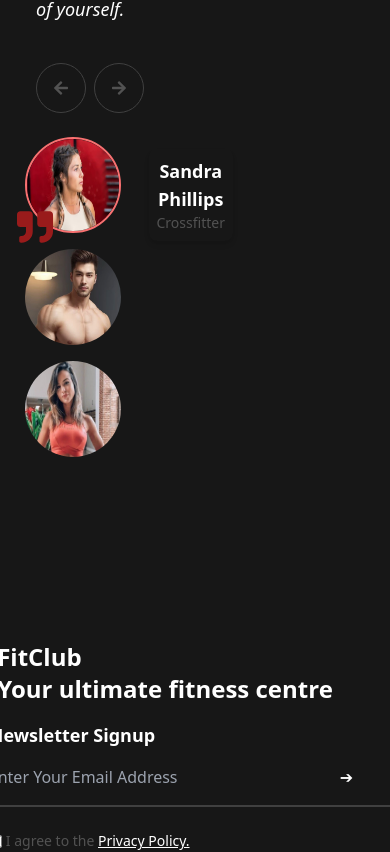
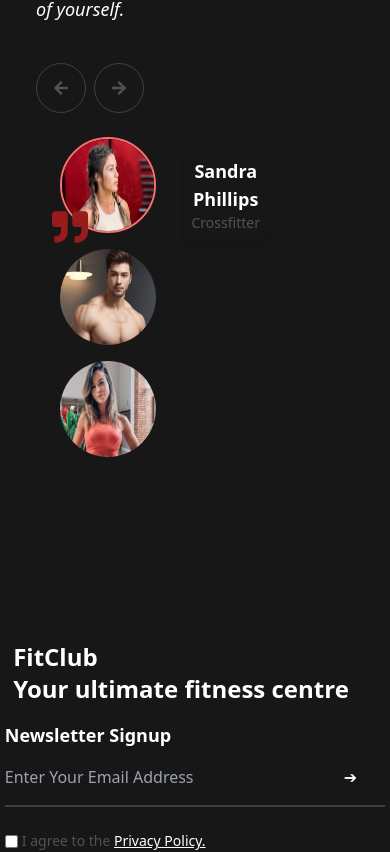
Before and after one commit to rajeshwari2538/Fitness-App, a React (Create React App) app: page /about in a window 390 px wide. Shown: the part 2260-3112 px from the top of the page. Built offline with nearby package versions, Linux system fonts and the light colour scheme.

Commit message:
changed some styles

```diff
--- a/src/components/Footer.js
+++ b/src/components/Footer.js
@@ -13,16 +13,16 @@ const Footer = () => {
     <footer className="max-w-6xl md:h-[40rem] mx-auto bg-neutral-900 text-white md:mt-24 mt-0 py-10">
       <div className="container mt-20 mx-auto -ml-5 md:ml-0 flex flex-col justify-between items-center">
 
-        <div className="flex flex-col -ml-5 md:ml-0 md:flex-row justify-between text-center md:text-left mb-4 md:mb-0">
+        <div className="flex flex-col ml-3 md:ml-0 md:flex-row justify-between text-center md:text-left mb-4 md:mb-0">
           <h2 className="md:text-4xl text-2xl text-left font-bold md:ml-20">FitClub</h2>
           <p className="md:text-7xl text-2xl font-bold md:ml-[30rem]">Your ultimate fitness centre</p>
         </div>
 
-        <div className="md:-ml-[45rem] ml-8">
+        <div className="md:-ml-[45rem] ml-10">
           <h3 className="text-lg font-bold mb-2">Newsletter Signup</h3>
           <div className="flex items-center mb-1">
             <input type="email" placeholder="Enter Your Email Address" className="bg-neutral-900 text-neutral-700 pl-0 pr-20 py-2 rounded-l px-10 focus:outline-none" />
-            <button className="md:px-2 px-10 py-2 hover:text-red-700 rounded-r focus:outline-none">➔</button>
+            <button className="md:px-2 px-7 py-2 hover:text-red-700 rounded-r focus:outline-none">➔</button>
           </div>
           <div className='border border-neutral-700 my-2'></div>
           <div className="flex items-center mt-6 text-sm">
--- a/src/components/Home.js
+++ b/src/components/Home.js
@@ -38,7 +38,7 @@ const Home = () => {
   };
 
   return (
-    <div className="max-w-6xl mx-auto -mt-60 md:-mt-10 flex justify-between items-center h-screen">
+    <div className={`max-w-6xl mx-auto ${isSmallDevice ? '-mt-[60%]' : 'mt-[10%] md:-mt-10'} flex justify-between items-center h-screen`}>
       <div className="flex flex-col md:flex-row justify-center items-start w-full">
         <div className="flex flex-col items-center md:mr-10">
           {homeData.map((image, index) => (
@@ -62,11 +62,11 @@ const Home = () => {
                 style={{ display: index === currentImage ? 'block' : 'none' }}
               />
             ))}
-            <h1 key={titleAnimationKey} className={`absolute -bottom-16 left-4 md:top-10 md:left-[75%] text-3xl md:text-9xl text-white font-bold font-mono z-10 animated-title ${isSmallDevice ? 'mt-4 text-center w-full' : ''}`} style={{ lineHeight: isSmallDevice ? '1.2' : '0.9', maxWidth: isSmallDevice ? '250px' : 'none' }}>{title}</h1>
+            <h1 key={titleAnimationKey} className={`absolute -bottom-16 left-4 md:top-10 md:left-[75%] text-3xl md:text-9xl text-white font-bold font-mono z-10 animated-title ${isSmallDevice ? 'mt-4 text-center w-full' : ''}`} style={{ lineHeight: isSmallDevice ? '1' : '0.9', maxWidth: isSmallDevice ? '250px' : 'none' }}>{title}</h1>
           </div>
           <div className="description-container ml-6 mt-12 md:mt-[23rem]">
             <p className={`text-neutral-600 text-lg md:text-xl ${isSmallDevice ? 'hidden' : 'block'}`}>{homeData[currentImage].description}</p>
-            <Link to="services" smooth={true} duration={500} className='text-white text-xl -mt-6 md:mt-4' style={{ cursor: 'pointer' }}>Learn More<span className='inline-block ml-3 mt-5 -mb-1 text-2xl'><MdArrowOutward /></span></Link>
+            <Link to="services" smooth={true} duration={500} className='text-white text-xl mt-4' style={{ cursor: 'pointer' }}>Learn More<span className='inline-block ml-3 mt-5 -mb-1 text-2xl'><MdArrowOutward /></span></Link>
           </div>
         </div>
       </div>
--- a/src/components/Testimonials.js
+++ b/src/components/Testimonials.js
@@ -34,7 +34,7 @@ const Testimonials = () => {
           </div>
         </div>
 
-        <div className="mt-6 flex flex-col mr-[70%] md:mr-0 md:flex-row md:items-center md:mt-0">
+        <div className="mt-6 flex flex-col mr-[50%] md:mr-0 md:flex-row md:items-center md:mt-0">
           {testimonialsData.map((testimonial) => (
             <div key={testimonial.id} className="inline-block md:mr-8 relative" style={{ textAlign: 'center' }}>
               <div className="testimonial-container relative">
--- a/tailwind.config.js
+++ b/tailwind.config.js
@@ -5,22 +5,7 @@ module.exports = {
   ],
   theme: {
     extend: {},
-    screens: {
-      'sm': '640px',
-      // => @media (min-width: 640px) { ... }
 
-      'md': '768px',
-      // => @media (min-width: 768px) { ... }
-
-      'lg': '1024px',
-      // => @media (min-width: 1024px) { ... }
-
-      'xl': '1280px',
-      // => @media (min-width: 1280px) { ... }
-
-      '2xl': '1536px',
-      // => @media (min-width: 1536px) { ... }
-    }
   },
   plugins: [],
 }
```
